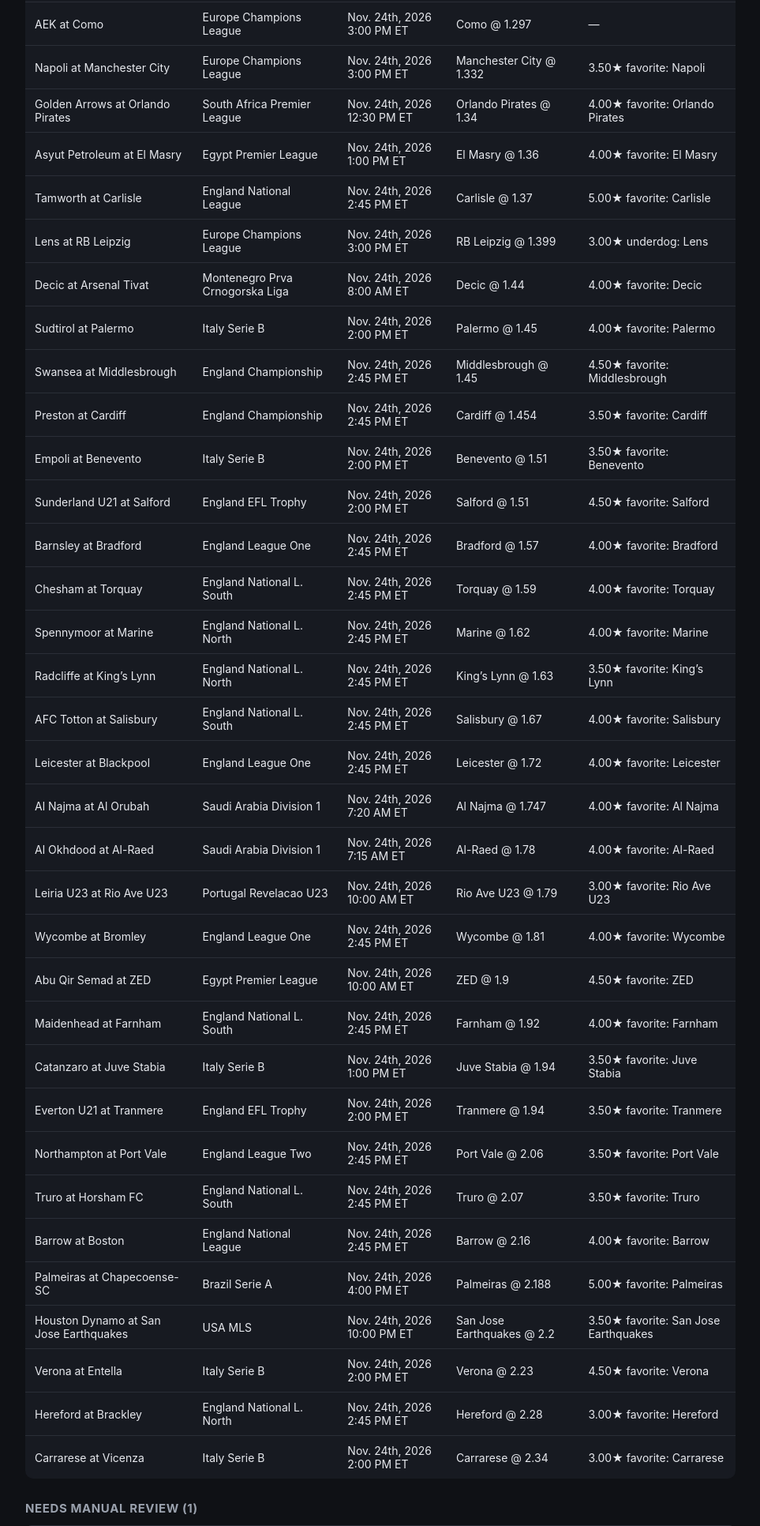
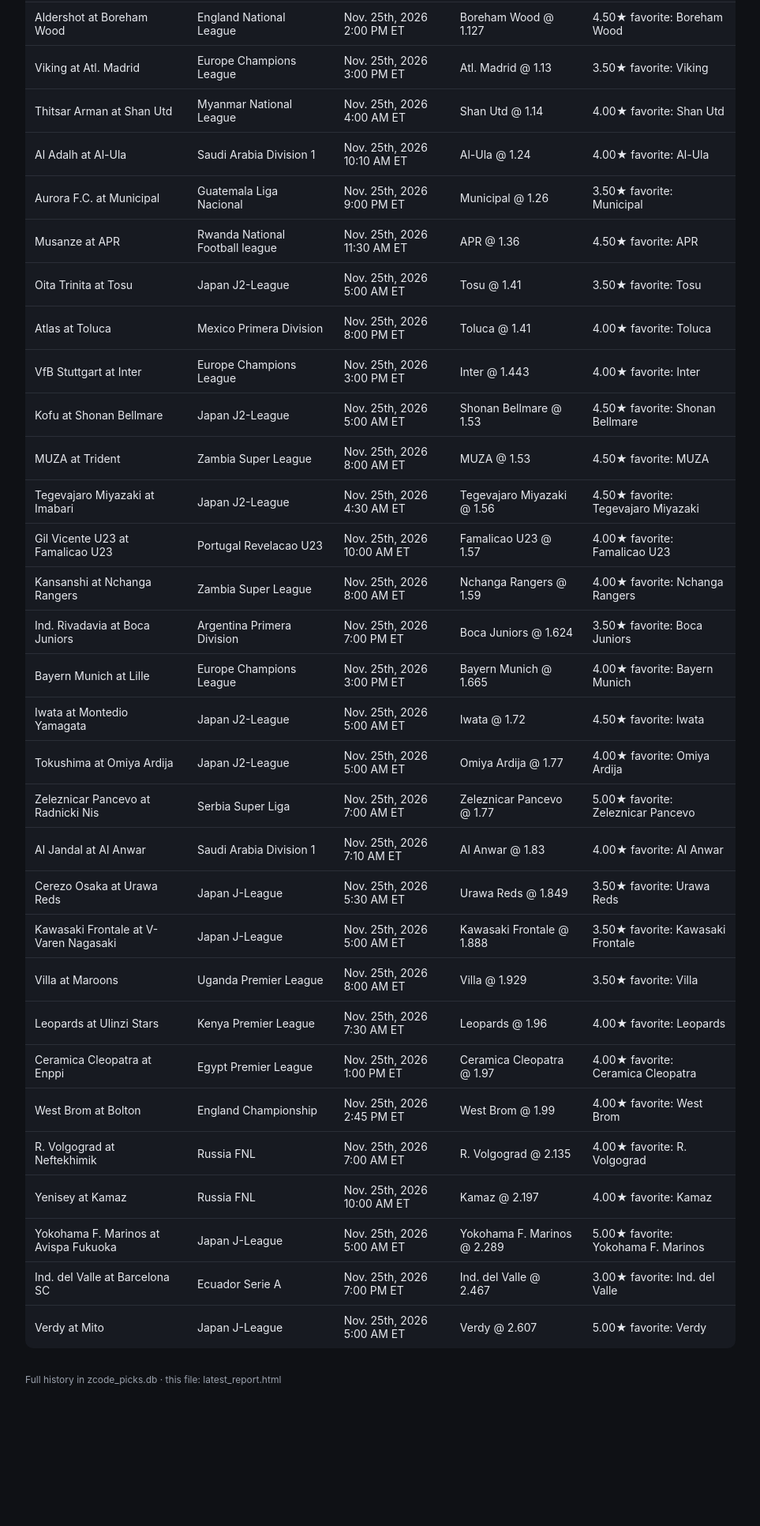
Before and after one commit to eilcin/my_reports, a plain HTML site: page index.html in a window 1280 px wide. Shown: the part 868-2800 px from the top of the page at 79% size, without its empty margins (158-1121 px from the left). After the commit the page ends 2654 px from the top, so only its background shows below. Drawn offline with Linux system fonts and the light colour scheme.

Commit message:
Update report 2026-11-25T06:33:23Z

```diff
--- a/index.html
+++ b/index.html
@@ -1,6 +1,6 @@
 <!DOCTYPE html>
 <html lang="en"><head><meta charset="utf-8">
-<title>Zcode SOCCER picks - 2026-11-24 11:11</title>
+<title>Zcode SOCCER picks - 2026-11-25 06:33</title>
 <style>
 :root {
   --bg: #0f1115; --panel: #171a21; --border: #2a2e37;
@@ -37,339 +37,316 @@ footer { color: var(--muted); font-size: 12px; margin-top: 32px; }
 </style>
 </head><body><div class="wrap">
   <h1>Zcode SOCCER picks</h1>
-  <div class="meta">2026-11-24 11:11 &middot; filter: &ge;4.5 stars, favorites only &middot; scraped_at (UTC): 2026-11-24T11:11:16+00:00</div>
-  <div class="banner ok">Scanned 95 of 95 SOCCER games - everything loaded.</div>
+  <div class="meta">2026-11-25 06:33 &middot; filter: &ge;4.5 stars, favorites only &middot; scraped_at (UTC): 2026-11-25T06:33:21+00:00</div>
+  <div class="banner ok">Scanned 89 of 89 SOCCER games - everything loaded.</div>
   <section>
     <h2>Picks &ge; 4.5 stars (favorites only)</h2>
     <table>
           <thead><tr><th>Star</th><th>Match</th><th>League</th><th>Time</th><th>Side / Team</th><th>Moneyline</th></tr></thead>
           <tbody><tr>
       <td class="star">5.00★</td>
-      <td>Tamworth at Carlisle</td>
-      <td>England National League</td>
-      <td>Nov. 24th, 2026 2:45 PM ET</td>
-      <td>favorite: Carlisle</td>
-      <td>Carlisle @ 1.37</td>
+      <td>Verdy at Mito</td>
+      <td>Japan J-League</td>
+      <td>Nov. 25th, 2026 5:00 AM ET</td>
+      <td>favorite: Verdy</td>
+      <td>Verdy @ 2.607</td>
     </tr>
 <tr>
       <td class="star">5.00★</td>
-      <td>Palmeiras at Chapecoense-SC</td>
-      <td>Brazil Serie A</td>
-      <td>Nov. 24th, 2026 4:00 PM ET</td>
-      <td>favorite: Palmeiras</td>
-      <td>Palmeiras @ 2.188</td>
+      <td>Yokohama F. Marinos at Avispa Fukuoka</td>
+      <td>Japan J-League</td>
+      <td>Nov. 25th, 2026 5:00 AM ET</td>
+      <td>favorite: Yokohama F. Marinos</td>
+      <td>Yokohama F. Marinos @ 2.289</td>
+    </tr>
+<tr>
+      <td class="star">5.00★</td>
+      <td>Zeleznicar Pancevo at Radnicki Nis</td>
+      <td>Serbia Super Liga</td>
+      <td>Nov. 25th, 2026 7:00 AM ET</td>
+      <td>favorite: Zeleznicar Pancevo</td>
+      <td>Zeleznicar Pancevo @ 1.77</td>
     </tr>
 <tr>
       <td class="star">4.50★</td>
-      <td>Abu Qir Semad at ZED</td>
-      <td>Egypt Premier League</td>
-      <td>Nov. 24th, 2026 10:00 AM ET</td>
-      <td>favorite: ZED</td>
-      <td>ZED @ 1.9</td>
+      <td>Tegevajaro Miyazaki at Imabari</td>
+      <td>Japan J2-League</td>
+      <td>Nov. 25th, 2026 4:30 AM ET</td>
+      <td>favorite: Tegevajaro Miyazaki</td>
+      <td>Tegevajaro Miyazaki @ 1.56</td>
     </tr>
 <tr>
       <td class="star">4.50★</td>
-      <td>Sunderland U21 at Salford</td>
-      <td>England EFL Trophy</td>
-      <td>Nov. 24th, 2026 2:00 PM ET</td>
-      <td>favorite: Salford</td>
-      <td>Salford @ 1.51</td>
+      <td>Iwata at Montedio Yamagata</td>
+      <td>Japan J2-League</td>
+      <td>Nov. 25th, 2026 5:00 AM ET</td>
+      <td>favorite: Iwata</td>
+      <td>Iwata @ 1.72</td>
     </tr>
 <tr>
       <td class="star">4.50★</td>
-      <td>Verona at Entella</td>
-      <td>Italy Serie B</td>
-      <td>Nov. 24th, 2026 2:00 PM ET</td>
-      <td>favorite: Verona</td>
-      <td>Verona @ 2.23</td>
+      <td>Kofu at Shonan Bellmare</td>
+      <td>Japan J2-League</td>
+      <td>Nov. 25th, 2026 5:00 AM ET</td>
+      <td>favorite: Shonan Bellmare</td>
+      <td>Shonan Bellmare @ 1.53</td>
     </tr>
 <tr>
       <td class="star">4.50★</td>
-      <td>Swansea at Middlesbrough</td>
-      <td>England Championship</td>
-      <td>Nov. 24th, 2026 2:45 PM ET</td>
-      <td>favorite: Middlesbrough</td>
-      <td>Middlesbrough @ 1.45</td>
+      <td>MUZA at Trident</td>
+      <td>Zambia Super League</td>
+      <td>Nov. 25th, 2026 8:00 AM ET</td>
+      <td>favorite: MUZA</td>
+      <td>MUZA @ 1.53</td>
     </tr>
 <tr>
       <td class="star">4.50★</td>
-      <td>Aberdeen at Rangers</td>
-      <td>Scotland Premiership</td>
-      <td>Nov. 24th, 2026 3:00 PM ET</td>
-      <td>favorite: Rangers</td>
-      <td>Rangers @ 1.23</td>
+      <td>Musanze at APR</td>
+      <td>Rwanda National Football league</td>
+      <td>Nov. 25th, 2026 11:30 AM ET</td>
+      <td>favorite: APR</td>
+      <td>APR @ 1.36</td>
     </tr>
 <tr>
       <td class="star">4.50★</td>
-      <td>Derby at Wolves</td>
-      <td>England Championship</td>
-      <td>Nov. 24th, 2026 3:00 PM ET</td>
-      <td>favorite: Wolves</td>
-      <td>Wolves @ 1.295</td>
+      <td>Aldershot at Boreham Wood</td>
+      <td>England National League</td>
+      <td>Nov. 25th, 2026 2:00 PM ET</td>
+      <td>favorite: Boreham Wood</td>
+      <td>Boreham Wood @ 1.127</td>
     </tr></tbody>
         </table>
   </section>
   <section>
-    <h2>Zcode &quot;Recommended Moneyline&quot; picks (36)</h2>
+    <h2>Zcode &quot;Recommended Moneyline&quot; picks (32)</h2>
     <table>
           <thead><tr><th>Match</th><th>League</th><th>Time</th><th>Moneyline</th><th>Star pick</th></tr></thead>
           <tbody><tr>
-      <td>Aberdeen at Rangers</td>
-      <td>Scotland Premiership</td>
-      <td>Nov. 24th, 2026 3:00 PM ET</td>
-      <td>Rangers @ 1.23</td>
-      <td>4.50★ favorite: Rangers</td>
+      <td>Barcelona at Sabah Baku</td>
+      <td>Europe Champions League</td>
+      <td>Nov. 25th, 2026 12:45 PM ET</td>
+      <td>Barcelona @ 1.091</td>
+      <td>4.00★ favorite: Barcelona</td>
     </tr>
 <tr>
-      <td>Derby at Wolves</td>
-      <td>England Championship</td>
-      <td>Nov. 24th, 2026 3:00 PM ET</td>
-      <td>Wolves @ 1.295</td>
-      <td>4.50★ favorite: Wolves</td>
+      <td>Aldershot at Boreham Wood</td>
+      <td>England National League</td>
+      <td>Nov. 25th, 2026 2:00 PM ET</td>
+      <td>Boreham Wood @ 1.127</td>
+      <td>4.50★ favorite: Boreham Wood</td>
     </tr>
 <tr>
-      <td>AEK at Como</td>
+      <td>Viking at Atl. Madrid</td>
       <td>Europe Champions League</td>
-      <td>Nov. 24th, 2026 3:00 PM ET</td>
-      <td>Como @ 1.297</td>
-      <td>&mdash;</td>
+      <td>Nov. 25th, 2026 3:00 PM ET</td>
+      <td>Atl. Madrid @ 1.13</td>
+      <td>3.50★ favorite: Viking</td>
     </tr>
 <tr>
-      <td>Napoli at Manchester City</td>
-      <td>Europe Champions League</td>
-      <td>Nov. 24th, 2026 3:00 PM ET</td>
-      <td>Manchester City @ 1.332</td>
-      <td>3.50★ favorite: Napoli</td>
+      <td>Thitsar Arman at Shan Utd</td>
+      <td>Myanmar National League</td>
+      <td>Nov. 25th, 2026 4:00 AM ET</td>
+      <td>Shan Utd @ 1.14</td>
+      <td>4.00★ favorite: Shan Utd</td>
     </tr>
 <tr>
-      <td>Golden Arrows at Orlando Pirates</td>
-      <td>South Africa Premier League</td>
-      <td>Nov. 24th, 2026 12:30 PM ET</td>
-      <td>Orlando Pirates @ 1.34</td>
-      <td>4.00★ favorite: Orlando Pirates</td>
+      <td>Al Adalh at Al-Ula</td>
+      <td>Saudi Arabia Division 1</td>
+      <td>Nov. 25th, 2026 10:10 AM ET</td>
+      <td>Al-Ula @ 1.24</td>
+      <td>4.00★ favorite: Al-Ula</td>
     </tr>
 <tr>
-      <td>Asyut Petroleum at El Masry</td>
-      <td>Egypt Premier League</td>
-      <td>Nov. 24th, 2026 1:00 PM ET</td>
-      <td>El Masry @ 1.36</td>
-      <td>4.00★ favorite: El Masry</td>
+      <td>Aurora F.C. at Municipal</td>
+      <td>Guatemala Liga Nacional</td>
+      <td>Nov. 25th, 2026 9:00 PM ET</td>
+      <td>Municipal @ 1.26</td>
+      <td>3.50★ favorite: Municipal</td>
     </tr>
 <tr>
-      <td>Tamworth at Carlisle</td>
-      <td>England National League</td>
-      <td>Nov. 24th, 2026 2:45 PM ET</td>
-      <td>Carlisle @ 1.37</td>
-      <td>5.00★ favorite: Carlisle</td>
+      <td>Musanze at APR</td>
+      <td>Rwanda National Football league</td>
+      <td>Nov. 25th, 2026 11:30 AM ET</td>
+      <td>APR @ 1.36</td>
+      <td>4.50★ favorite: APR</td>
     </tr>
 <tr>
-      <td>Lens at RB Leipzig</td>
-      <td>Europe Champions League</td>
-      <td>Nov. 24th, 2026 3:00 PM ET</td>
-      <td>RB Leipzig @ 1.399</td>
-      <td>3.00★ underdog: Lens</td>
+      <td>Oita Trinita at Tosu</td>
+      <td>Japan J2-League</td>
+      <td>Nov. 25th, 2026 5:00 AM ET</td>
+      <td>Tosu @ 1.41</td>
+      <td>3.50★ favorite: Tosu</td>
     </tr>
 <tr>
-      <td>Decic at Arsenal Tivat</td>
-      <td>Montenegro Prva Crnogorska Liga</td>
-      <td>Nov. 24th, 2026 8:00 AM ET</td>
-      <td>Decic @ 1.44</td>
-      <td>4.00★ favorite: Decic</td>
+      <td>Atlas at Toluca</td>
+      <td>Mexico Primera Division</td>
+      <td>Nov. 25th, 2026 8:00 PM ET</td>
+      <td>Toluca @ 1.41</td>
+      <td>4.00★ favorite: Toluca</td>
     </tr>
 <tr>
-      <td>Sudtirol at Palermo</td>
-      <td>Italy Serie B</td>
-      <td>Nov. 24th, 2026 2:00 PM ET</td>
-      <td>Palermo @ 1.45</td>
-      <td>4.00★ favorite: Palermo</td>
+      <td>VfB Stuttgart at Inter</td>
+      <td>Europe Champions League</td>
+      <td>Nov. 25th, 2026 3:00 PM ET</td>
+      <td>Inter @ 1.443</td>
+      <td>4.00★ favorite: Inter</td>
     </tr>
 <tr>
-      <td>Swansea at Middlesbrough</td>
-      <td>England Championship</td>
-      <td>Nov. 24th, 2026 2:45 PM ET</td>
-      <td>Middlesbrough @ 1.45</td>
-      <td>4.50★ favorite: Middlesbrough</td>
+      <td>Kofu at Shonan Bellmare</td>
+      <td>Japan J2-League</td>
+      <td>Nov. 25th, 2026 5:00 AM ET</td>
+      <td>Shonan Bellmare @ 1.53</td>
+      <td>4.50★ favorite: Shonan Bellmare</td>
     </tr>
 <tr>
-      <td>Preston at Cardiff</td>
-      <td>England Championship</td>
-      <td>Nov. 24th, 2026 2:45 PM ET</td>
-      <td>Cardiff @ 1.454</td>
-      <td>3.50★ favorite: Cardiff</td>
+      <td>MUZA at Trident</td>
+      <td>Zambia Super League</td>
+      <td>Nov. 25th, 2026 8:00 AM ET</td>
+      <td>MUZA @ 1.53</td>
+      <td>4.50★ favorite: MUZA</td>
     </tr>
 <tr>
-      <td>Empoli at Benevento</td>
-      <td>Italy Serie B</td>
-      <td>Nov. 24th, 2026 2:00 PM ET</td>
-      <td>Benevento @ 1.51</td>
-      <td>3.50★ favorite: Benevento</td>
+      <td>Tegevajaro Miyazaki at Imabari</td>
+      <td>Japan J2-League</td>
+      <td>Nov. 25th, 2026 4:30 AM ET</td>
+      <td>Tegevajaro Miyazaki @ 1.56</td>
+      <td>4.50★ favorite: Tegevajaro Miyazaki</td>
     </tr>
 <tr>
-      <td>Sunderland U21 at Salford</td>
-      <td>England EFL Trophy</td>
-      <td>Nov. 24th, 2026 2:00 PM ET</td>
-      <td>Salford @ 1.51</td>
-      <td>4.50★ favorite: Salford</td>
+      <td>Gil Vicente U23 at Famalicao U23</td>
+      <td>Portugal Revelacao U23</td>
+      <td>Nov. 25th, 2026 10:00 AM ET</td>
+      <td>Famalicao U23 @ 1.57</td>
+      <td>4.00★ favorite: Famalicao U23</td>
     </tr>
 <tr>
-      <td>Barnsley at Bradford</td>
-      <td>England League One</td>
-      <td>Nov. 24th, 2026 2:45 PM ET</td>
-      <td>Bradford @ 1.57</td>
-      <td>4.00★ favorite: Bradford</td>
+      <td>Kansanshi at Nchanga Rangers</td>
+      <td>Zambia Super League</td>
+      <td>Nov. 25th, 2026 8:00 AM ET</td>
+      <td>Nchanga Rangers @ 1.59</td>
+      <td>4.00★ favorite: Nchanga Rangers</td>
     </tr>
 <tr>
-      <td>Chesham at Torquay</td>
-      <td>England National L. South</td>
-      <td>Nov. 24th, 2026 2:45 PM ET</td>
-      <td>Torquay @ 1.59</td>
-      <td>4.00★ favorite: Torquay</td>
+      <td>Ind. Rivadavia at Boca Juniors</td>
+      <td>Argentina Primera Division</td>
+      <td>Nov. 25th, 2026 7:00 PM ET</td>
+      <td>Boca Juniors @ 1.624</td>
+      <td>3.50★ favorite: Boca Juniors</td>
     </tr>
 <tr>
-      <td>Spennymoor at Marine</td>
-      <td>England National L. North</td>
-      <td>Nov. 24th, 2026 2:45 PM ET</td>
-      <td>Marine @ 1.62</td>
-      <td>4.00★ favorite: Marine</td>
+      <td>Bayern Munich at Lille</td>
+      <td>Europe Champions League</td>
+      <td>Nov. 25th, 2026 3:00 PM ET</td>
+      <td>Bayern Munich @ 1.665</td>
+      <td>4.00★ favorite: Bayern Munich</td>
     </tr>
 <tr>
-      <td>Radcliffe at King’s Lynn</td>
-      <td>England National L. North</td>
-      <td>Nov. 24th, 2026 2:45 PM ET</td>
-      <td>King’s Lynn @ 1.63</td>
-      <td>3.50★ favorite: King’s Lynn</td>
+      <td>Iwata at Montedio Yamagata</td>
+      <td>Japan J2-League</td>
+      <td>Nov. 25th, 2026 5:00 AM ET</td>
+      <td>Iwata @ 1.72</td>
+      <td>4.50★ favorite: Iwata</td>
     </tr>
 <tr>
-      <td>AFC Totton at Salisbury</td>
-      <td>England National L. South</td>
-      <td>Nov. 24th, 2026 2:45 PM ET</td>
-      <td>Salisbury @ 1.67</td>
-      <td>4.00★ favorite: Salisbury</td>
+      <td>Tokushima at Omiya Ardija</td>
+      <td>Japan J2-League</td>
+      <td>Nov. 25th, 2026 5:00 AM ET</td>
+      <td>Omiya Ardija @ 1.77</td>
+      <td>4.00★ favorite: Omiya Ardija</td>
     </tr>
 <tr>
-      <td>Leicester at Blackpool</td>
-      <td>England League One</td>
-      <td>Nov. 24th, 2026 2:45 PM ET</td>
-      <td>Leicester @ 1.72</td>
-      <td>4.00★ favorite: Leicester</td>
+      <td>Zeleznicar Pancevo at Radnicki Nis</td>
+      <td>Serbia Super Liga</td>
+      <td>Nov. 25th, 2026 7:00 AM ET</td>
+      <td>Zeleznicar Pancevo @ 1.77</td>
+      <td>5.00★ favorite: Zeleznicar Pancevo</td>
     </tr>
 <tr>
-      <td>Al Najma at Al Orubah</td>
+      <td>Al Jandal at Al Anwar</td>
       <td>Saudi Arabia Division 1</td>
-      <td>Nov. 24th, 2026 7:20 AM ET</td>
-      <td>Al Najma @ 1.747</td>
-      <td>4.00★ favorite: Al Najma</td>
+      <td>Nov. 25th, 2026 7:10 AM ET</td>
+      <td>Al Anwar @ 1.83</td>
+      <td>4.00★ favorite: Al Anwar</td>
     </tr>
 <tr>
-      <td>Al Okhdood at Al-Raed</td>
-      <td>Saudi Arabia Division 1</td>
-      <td>Nov. 24th, 2026 7:15 AM ET</td>
-      <td>Al-Raed @ 1.78</td>
-      <td>4.00★ favorite: Al-Raed</td>
+      <td>Cerezo Osaka at Urawa Reds</td>
+      <td>Japan J-League</td>
+      <td>Nov. 25th, 2026 5:30 AM ET</td>
+      <td>Urawa Reds @ 1.849</td>
+      <td>3.50★ favorite: Urawa Reds</td>
     </tr>
 <tr>
-      <td>Leiria U23 at Rio Ave U23</td>
-      <td>Portugal Revelacao U23</td>
-      <td>Nov. 24th, 2026 10:00 AM ET</td>
-      <td>Rio Ave U23 @ 1.79</td>
-      <td>3.00★ favorite: Rio Ave U23</td>
+      <td>Kawasaki Frontale at V-Varen Nagasaki</td>
+      <td>Japan J-League</td>
+      <td>Nov. 25th, 2026 5:00 AM ET</td>
+      <td>Kawasaki Frontale @ 1.888</td>
+      <td>3.50★ favorite: Kawasaki Frontale</td>
     </tr>
 <tr>
-      <td>Wycombe at Bromley</td>
-      <td>England League One</td>
-      <td>Nov. 24th, 2026 2:45 PM ET</td>
-      <td>Wycombe @ 1.81</td>
-      <td>4.00★ favorite: Wycombe</td>
+      <td>Villa at Maroons</td>
+      <td>Uganda Premier League</td>
+      <td>Nov. 25th, 2026 8:00 AM ET</td>
+      <td>Villa @ 1.929</td>
+      <td>3.50★ favorite: Villa</td>
     </tr>
 <tr>
-      <td>Abu Qir Semad at ZED</td>
-      <td>Egypt Premier League</td>
-      <td>Nov. 24th, 2026 10:00 AM ET</td>
-      <td>ZED @ 1.9</td>
-      <td>4.50★ favorite: ZED</td>
+      <td>Leopards at Ulinzi Stars</td>
+      <td>Kenya Premier League</td>
+      <td>Nov. 25th, 2026 7:30 AM ET</td>
+      <td>Leopards @ 1.96</td>
+      <td>4.00★ favorite: Leopards</td>
     </tr>
 <tr>
-      <td>Maidenhead at Farnham</td>
-      <td>England National L. South</td>
-      <td>Nov. 24th, 2026 2:45 PM ET</td>
-      <td>Farnham @ 1.92</td>
-      <td>4.00★ favorite: Farnham</td>
+      <td>Ceramica Cleopatra at Enppi</td>
+      <td>Egypt Premier League</td>
+      <td>Nov. 25th, 2026 1:00 PM ET</td>
+      <td>Ceramica Cleopatra @ 1.97</td>
+      <td>4.00★ favorite: Ceramica Cleopatra</td>
     </tr>
 <tr>
-      <td>Catanzaro at Juve Stabia</td>
-      <td>Italy Serie B</td>
-      <td>Nov. 24th, 2026 1:00 PM ET</td>
-      <td>Juve Stabia @ 1.94</td>
-      <td>3.50★ favorite: Juve Stabia</td>
+      <td>West Brom at Bolton</td>
+      <td>England Championship</td>
+      <td>Nov. 25th, 2026 2:45 PM ET</td>
+      <td>West Brom @ 1.99</td>
+      <td>4.00★ favorite: West Brom</td>
     </tr>
 <tr>
-      <td>Everton U21 at Tranmere</td>
-      <td>England EFL Trophy</td>
-      <td>Nov. 24th, 2026 2:00 PM ET</td>
-      <td>Tranmere @ 1.94</td>
-      <td>3.50★ favorite: Tranmere</td>
+      <td>R. Volgograd at Neftekhimik</td>
+      <td>Russia FNL</td>
+      <td>Nov. 25th, 2026 7:00 AM ET</td>
+      <td>R. Volgograd @ 2.135</td>
+      <td>4.00★ favorite: R. Volgograd</td>
     </tr>
 <tr>
-      <td>Northampton at Port Vale</td>
-      <td>England League Two</td>
-      <td>Nov. 24th, 2026 2:45 PM ET</td>
-      <td>Port Vale @ 2.06</td>
-      <td>3.50★ favorite: Port Vale</td>
+      <td>Yenisey at Kamaz</td>
+      <td>Russia FNL</td>
+      <td>Nov. 25th, 2026 10:00 AM ET</td>
+      <td>Kamaz @ 2.197</td>
+      <td>4.00★ favorite: Kamaz</td>
     </tr>
 <tr>
-      <td>Truro at Horsham FC</td>
-      <td>England National L. South</td>
-      <td>Nov. 24th, 2026 2:45 PM ET</td>
-      <td>Truro @ 2.07</td>
-      <td>3.50★ favorite: Truro</td>
+      <td>Yokohama F. Marinos at Avispa Fukuoka</td>
+      <td>Japan J-League</td>
+      <td>Nov. 25th, 2026 5:00 AM ET</td>
+      <td>Yokohama F. Marinos @ 2.289</td>
+      <td>5.00★ favorite: Yokohama F. Marinos</td>
     </tr>
 <tr>
-      <td>Barrow at Boston</td>
-      <td>England National League</td>
-      <td>Nov. 24th, 2026 2:45 PM ET</td>
-      <td>Barrow @ 2.16</td>
-      <td>4.00★ favorite: Barrow</td>
+      <td>Ind. del Valle at Barcelona SC</td>
+      <td>Ecuador Serie A</td>
+      <td>Nov. 25th, 2026 7:00 PM ET</td>
+      <td>Ind. del Valle @ 2.467</td>
+      <td>3.00★ favorite: Ind. del Valle</td>
     </tr>
 <tr>
-      <td>Palmeiras at Chapecoense-SC</td>
-      <td>Brazil Serie A</td>
-      <td>Nov. 24th, 2026 4:00 PM ET</td>
-      <td>Palmeiras @ 2.188</td>
-      <td>5.00★ favorite: Palmeiras</td>
-    </tr>
-<tr>
-      <td>Houston Dynamo at San Jose Earthquakes</td>
-      <td>USA MLS</td>
-      <td>Nov. 24th, 2026 10:00 PM ET</td>
-      <td>San Jose Earthquakes @ 2.2</td>
-      <td>3.50★ favorite: San Jose Earthquakes</td>
-    </tr>
-<tr>
-      <td>Verona at Entella</td>
-      <td>Italy Serie B</td>
-      <td>Nov. 24th, 2026 2:00 PM ET</td>
-      <td>Verona @ 2.23</td>
-      <td>4.50★ favorite: Verona</td>
-    </tr>
-<tr>
-      <td>Hereford at Brackley</td>
-      <td>England National L. North</td>
-      <td>Nov. 24th, 2026 2:45 PM ET</td>
-      <td>Hereford @ 2.28</td>
-      <td>3.00★ favorite: Hereford</td>
-    </tr>
-<tr>
-      <td>Carrarese at Vicenza</td>
-      <td>Italy Serie B</td>
-      <td>Nov. 24th, 2026 2:00 PM ET</td>
-      <td>Carrarese @ 2.34</td>
-      <td>3.00★ favorite: Carrarese</td>
+      <td>Verdy at Mito</td>
+      <td>Japan J-League</td>
+      <td>Nov. 25th, 2026 5:00 AM ET</td>
+      <td>Verdy @ 2.607</td>
+      <td>5.00★ favorite: Verdy</td>
     </tr></tbody>
         </table>
   </section>
-  <section>
-          <h2>Needs manual review (1)</h2>
-          <div class="review-item"><b>Aston Villa at Galatasaray</b><span class="why">unrecognized star phrasing: Score prediction: Aston Villa 1 - Galatasaray 2 Confidence in prediction: 60.8% As the anticipation builds for the upcoming clash between Aston Villa and Galatasaray on November 24, 2026, a competitive matchup looms at Villa Park. Based on the ZCode model&#x27;s analytics, Aston Villa has been tagged as </span></div>
-        </section>
+
   <footer>Full history in zcode_picks.db &middot; this file: latest_report.html</footer>
 </div></body></html>
```
